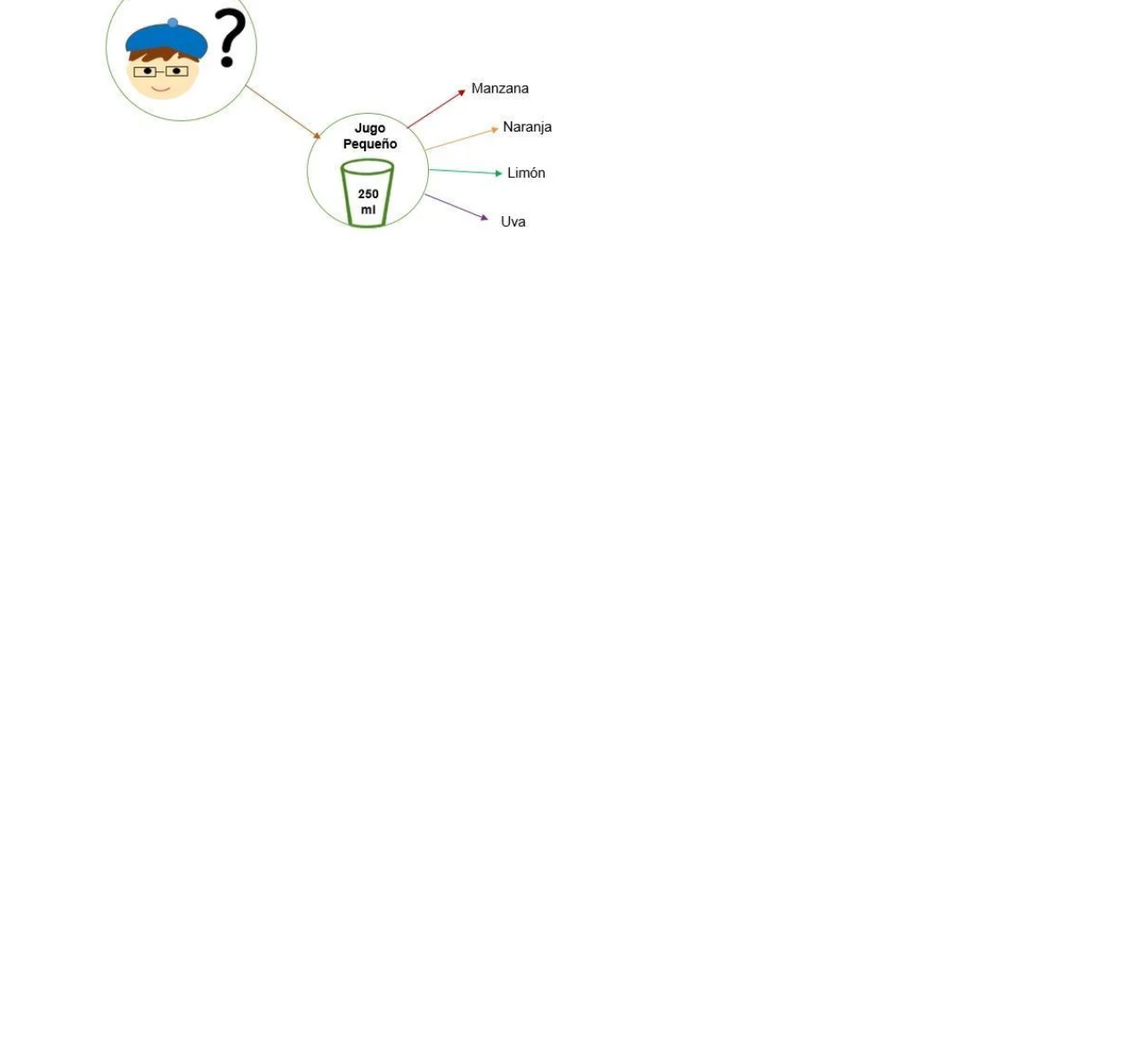
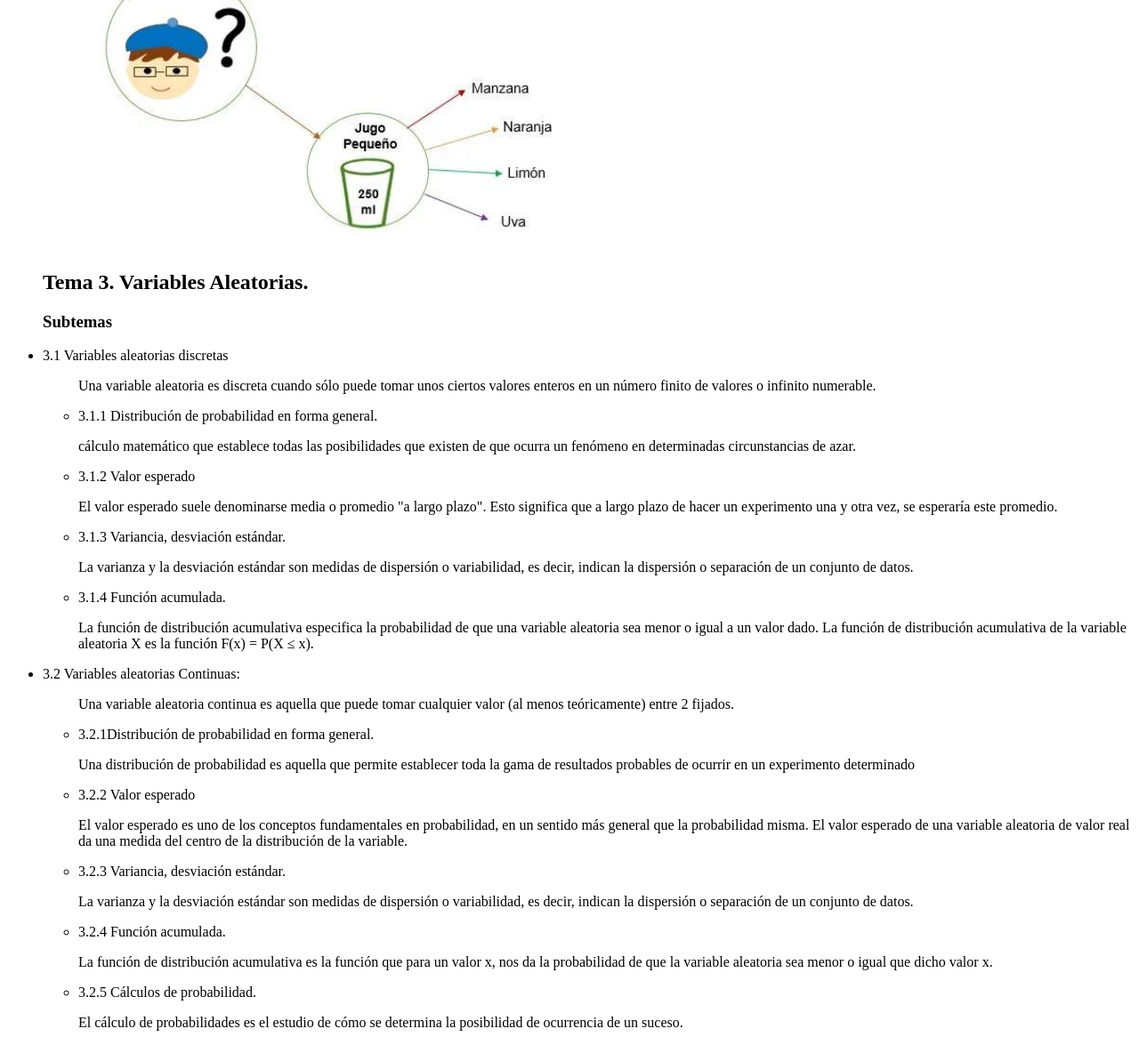
Before and after one commit to Freyra-Martinez/TemarioPE, a plain HTML site: page index.html in a window 1280 px wide. Shown: the part 2830-4005 px from the top of the page at 89% size. Before the commit the page ends 3130 px from the top, so only its background shows below. Drawn offline with Linux system fonts and the light colour scheme.

Commit message:
Se agrego el tema 3

```diff
--- a/index.html
+++ b/index.html
@@ -138,7 +138,46 @@
                 <p>Ejemplo:</p>
             </p>
             <img src="principio.webp" alt=""width="600">
+
         </ul>
+        <h2>Tema 3. Variables Aleatorias.</h2>
+        <h3>Subtemas</h3>
+        <li>3.1 Variables aleatorias discretas</li>
+        <ul>
+        <p>Una variable aleatoria es discreta cuando sólo puede tomar unos ciertos valores
+           enteros en un número finito de valores o infinito numerable. </p>
+             <li>3.1.1 Distribución de probabilidad en forma
+            general.</li>
+        <p>cálculo matemático que establece todas las posibilidades que existen de que ocurra
+             un fenómeno en determinadas circunstancias de azar.</p>
+        <li>3.1.2 Valor esperado</li>
+        <p>El valor esperado suele denominarse media o promedio "a largo plazo". Esto significa
+            que a largo plazo de hacer un experimento una y otra vez, se esperaría este promedio.</p>
+        <li>3.1.3 Variancia, desviación estándar.</li>
+        <p>La varianza y la desviación estándar son medidas de dispersión o variabilidad, es decir, indican
+            la dispersión o separación de un conjunto de datos.</p>
+        <li>3.1.4 Función acumulada.</li>
+        <p>La función de distribución acumulativa especifica la probabilidad de que una variable aleatoria sea
+            menor o igual a un valor dado. La función de distribución acumulativa de la variable aleatoria X es la función F(x) = P(X ≤ x).</p>
+        </ul>
+        <li>3.2 Variables aleatorias Continuas:</li>
+        <ul>
+        <p>Una variable aleatoria continua es aquella que puede tomar cualquier valor (al menos teóricamente) entre 2 fijados.</p>
+       <li>3.2.1Distribución de probabilidad en forma general.</li>
+       <p>Una distribución de probabilidad es aquella que permite establecer toda la gama de resultados probables de ocurrir en un
+        experimento determinado</p>
+        <li>3.2.2 Valor esperado</li>
+        <p>El valor esperado es uno de los conceptos fundamentales en probabilidad, en un sentido más general que la probabilidad misma.
+             El valor esperado de una variable aleatoria de valor real da una medida del centro de la distribución de la variable. </p>
+       <li>3.2.3 Variancia, desviación estándar.</li>
+       <p>La varianza y la desviación estándar son medidas de dispersión o variabilidad, es decir, indican la dispersión o separación
+         de un conjunto de datos.</p>
+         <li>3.2.4 Función acumulada.</li>
+         <p>La función de distribución acumulativa es la función que para un valor x, nos da la probabilidad de que la variable
+            aleatoria sea menor o igual que dicho valor x.</p>
+        <li>3.2.5 Cálculos de probabilidad.</li>
+        <p>El cálculo de probabilidades es el estudio de cómo se determina la posibilidad de ocurrencia de un suceso.</p>
+            </ul>
 
     </ul>
 </body>
```
